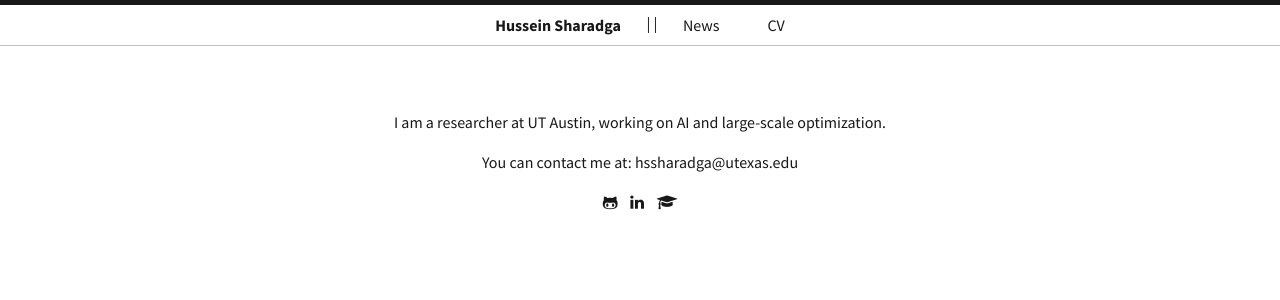
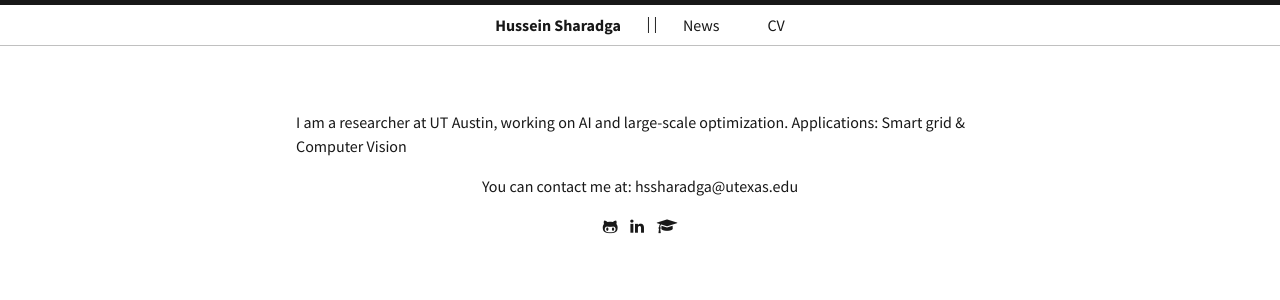
Before and after one commit to hssharadga/hssharadga.github.io, a Jekyll site: the page built from index.html, in a window 1280 px wide. Shown: the top 300 px of the page. Built offline with Jekyll 4.4.1, drawn with Linux system fonts in a browser that asks for light colours.

Commit message:
Update index.html

```diff
--- a/index.html
+++ b/index.html
@@ -22,11 +22,10 @@ title: Home
 
    </p>
 
-    <p>
-
-I am a researcher at UT Austin, working on AI and large-scale optimization.
-
-    </p>
+<p style="text-align: left;">
+    I am a researcher at UT Austin, working on AI and large-scale optimization.
+    Applications: Smart grid & Computer Vision
+</p>
 
 
 <!--     <p>
```
